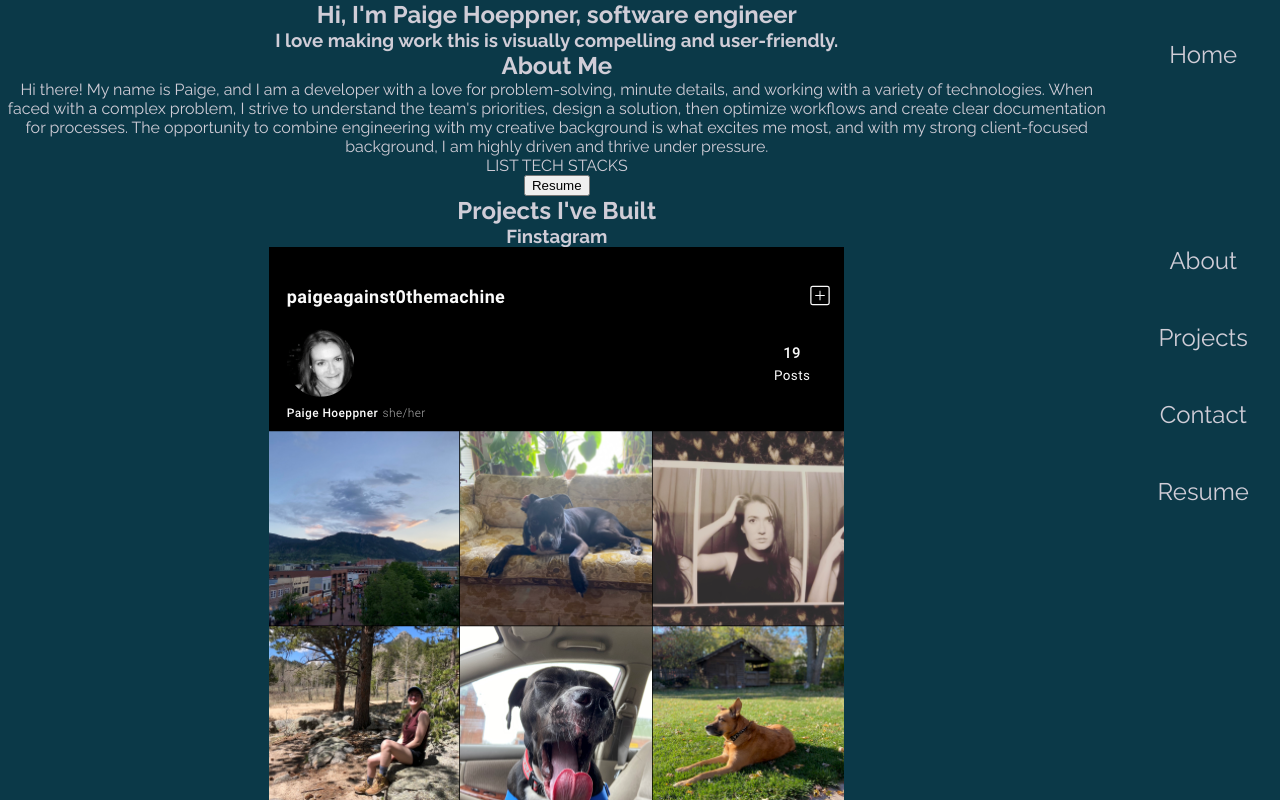
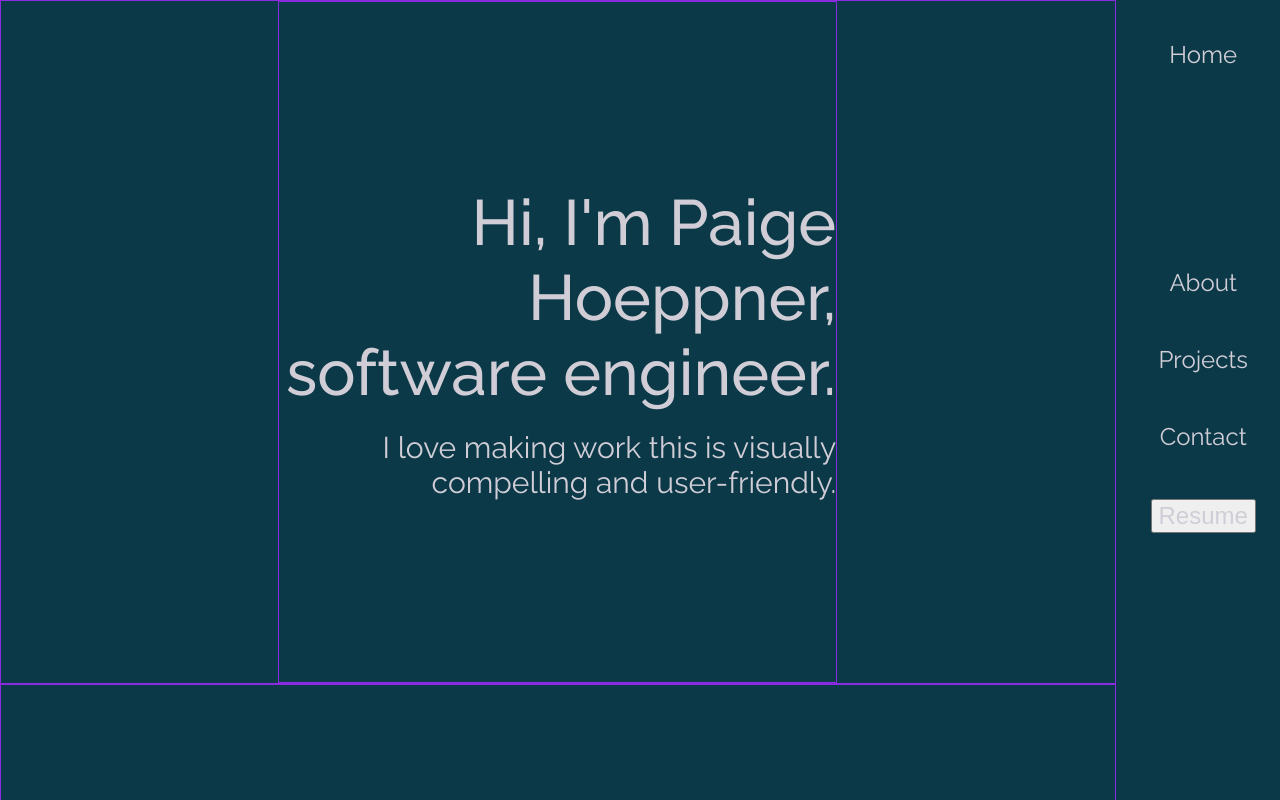
Before and after one commit to thepaiger/portfolio, a React (Create React App) app in the folder client/: page / in a window 1280 px wide. Shown: the top 800 px of the page. Built offline with nearby package versions, Linux system fonts and the light colour scheme.

Commit message:
home base styling

```diff
--- a/client/src/layout/Layout.css
+++ b/client/src/layout/Layout.css
@@ -14,7 +14,6 @@ nav {
   flex-direction: column;
   justify-content: center;
   align-items: center;
-  /* width: 100%; */
   height: 100%;
   position: fixed;
 }
@@ -22,11 +21,13 @@ nav {
 .home-link {
   margin: 5vh 0 0 0;
   font-size: 24px;
+  z-index: 2;
 }
 
 .nav-link {
   margin: 0 0 6vh 0;
   font-size: 24px;
+  z-index: 1;
 }
 
 main {
--- a/client/src/layout/Layout.jsx
+++ b/client/src/layout/Layout.jsx
@@ -1,36 +1,72 @@
 // Packages
-import { NavHashLink } from 'react-router-hash-link';
+import { NavHashLink } from "react-router-hash-link";
 
 // CSS
-import './Layout.css';
+import "./Layout.css";
 
 // Assets
-import githubLogo from '../assets/graphics/github.svg';
-import linkedinLogo from '../assets/graphics/linkedin.svg';
-import homeButtonCorners from '../assets/graphics/home-button-corners.png'
-import resumePdf from '../assets/resume/paige-hoeppner-resume.pdf';
+import githubLogo from "../assets/graphics/github.svg";
+import linkedinLogo from "../assets/graphics/linkedin.svg";
+import resumePdf from "../assets/resume/paige-hoeppner-resume.pdf";
 
 export default function Layout({ children }) {
   return (
     <div className="layout">
       <nav>
-        {/* <img className="home-button-corners" src={homeButtonCorners} alt="home button corners" /> */}
-        <NavHashLink className="home-link" smooth to="#top">Home</NavHashLink>
+        <NavHashLink
+          className="home-link"
+          smooth
+          to="#top"
+          activeClassName="selected"
+          activeStyle={{ color: "red" }}
+        >
+          Home
+        </NavHashLink>
         <div className="section-links">
-          <NavHashLink className="nav-link" smooth to="#about">About</NavHashLink>
-          <NavHashLink className="nav-link" smooth to="#projects" activeClassName="selected" activeStyle={{ color: 'red' }}>Projects</NavHashLink>
-          <NavHashLink className="nav-link" smooth to="#contact">Contact</NavHashLink>
-          <a className="nav-link" href={resumePdf} target="_blank">Resume</a>
+          <NavHashLink
+            className="nav-link"
+            smooth
+            to="#about"
+            activeClassName="selected"
+            activeStyle={{ color: "red" }}
+          >
+            About
+          </NavHashLink>
+          <NavHashLink
+            className="nav-link"
+            smooth
+            to="#projects"
+            activeClassName="selected"
+            activeStyle={{ color: "red" }}
+          >
+            Projects
+          </NavHashLink>
+          <NavHashLink
+            className="nav-link"
+            smooth
+            to="#contact"
+            activeClassName="selected"
+            activeStyle={{ color: "red" }}
+          >
+            Contact
+          </NavHashLink>
+          <button>
+            <a className="nav-link" href={resumePdf} target="_blank">
+              Resume
+            </a>
+          </button>
         </div>
       </nav>
-      <main>
-        {children}
-      </main>
+      <main>{children}</main>
       <footer>
-        <a href="https://www.linkedin.com/in/paige-hoeppner/" target="_blank"><img src={githubLogo} alt="Github Logo" /></a>
-        <a href="https://github.com/thepaiger" target="_blank"><img src={linkedinLogo} alt="LinkedIn Logo" /></a>
+        <a href="https://www.linkedin.com/in/paige-hoeppner/" target="_blank">
+          <img src={githubLogo} alt="Github Logo" />
+        </a>
+        <a href="https://github.com/thepaiger" target="_blank">
+          <img src={linkedinLogo} alt="LinkedIn Logo" />
+        </a>
         Designed & Built by Paige Hoeppner | 2021
       </footer>
     </div>
-  )
+  );
 }
--- a/client/src/screens/About/About.css
+++ b/client/src/screens/About/About.css
@@ -0,0 +1,9 @@
+.about {
+  display: flex;
+  flex-direction: column;
+  justify-content: center;
+  align-items: center;
+  width: 100%;
+  height: 85vh;
+  border: solid 1px blueviolet;
+}
--- a/client/src/screens/Contact/Contact.css
+++ b/client/src/screens/Contact/Contact.css
@@ -0,0 +1,9 @@
+.contact {
+  display: flex;
+  flex-direction: column;
+  justify-content: center;
+  align-items: center;
+  width: 100%;
+  height: 85vh;
+  border: solid 1px blueviolet;
+}
--- a/client/src/screens/Home/Home.css
+++ b/client/src/screens/Home/Home.css
@@ -0,0 +1,34 @@
+.home {
+  display: flex;
+  flex-direction: column;
+  justify-content: center;
+  align-items: center;
+  width: 100%;
+  min-height: 85vh;
+  border: solid 1px blueviolet;
+}
+
+.intro-container {
+  display: flex;
+  flex-direction: column;
+  justify-content: center;
+  align-items: flex-end;
+  width: 50%;
+  height: 85vh;
+  border: solid 1px blueviolet;
+  text-align: end;
+}
+
+.intro-heading {
+  display: flex;
+  flex-direction: column;
+  align-items: flex-end;
+  margin: 0 0 2.5vh 0;
+  font-size: 64px;
+  font-weight: 500;
+}
+
+.intro-subheading {
+  font-size: 30px;
+  font-weight: 400;
+}
--- a/client/src/screens/Home/Home.jsx
+++ b/client/src/screens/Home/Home.jsx
@@ -4,8 +4,10 @@ import './Home.css'
 export default function Home() {
   return (
     <section className="home" id="home">
-      <h1 className="main-heading">Hi, I'm Paige Hoeppner, software engineer</h1>
-      <h3>I love making work this is visually compelling and user-friendly.</h3>
+      <div className="intro-container">
+        <h1 className="intro-heading">Hi, I'm Paige Hoeppner, software engineer.</h1>
+        <h3 className="intro-subheading">I love making work this is visually compelling and user-friendly.</h3>
+      </div>
     </section>
   )
 }
--- a/client/src/screens/Projects/Projects.css
+++ b/client/src/screens/Projects/Projects.css
@@ -0,0 +1,9 @@
+.projects {
+  display: flex;
+  flex-direction: column;
+  justify-content: center;
+  align-items: center;
+  width: 100%;
+  height: fit-content;
+  border: solid 1px blueviolet;
+}
```
